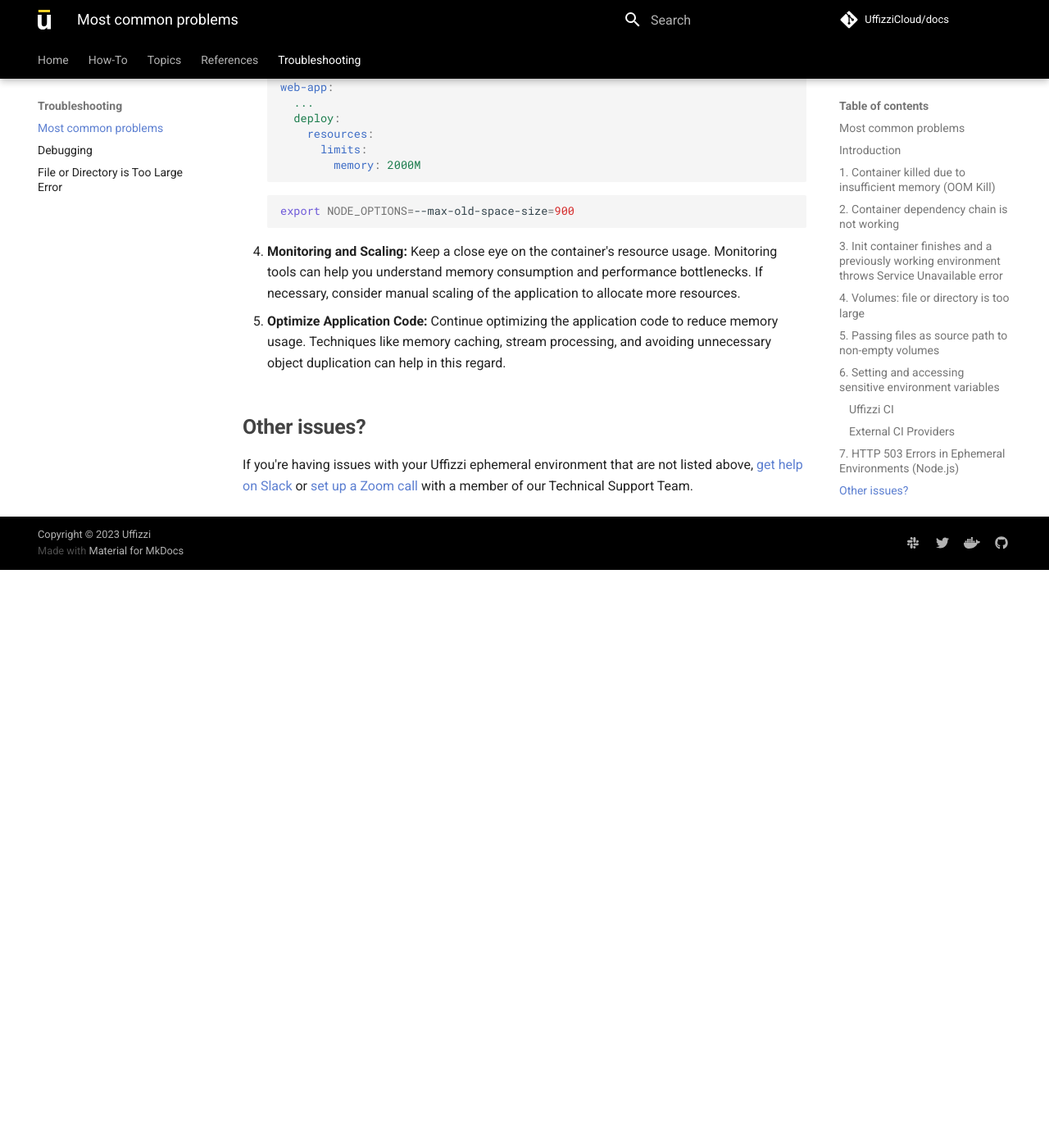
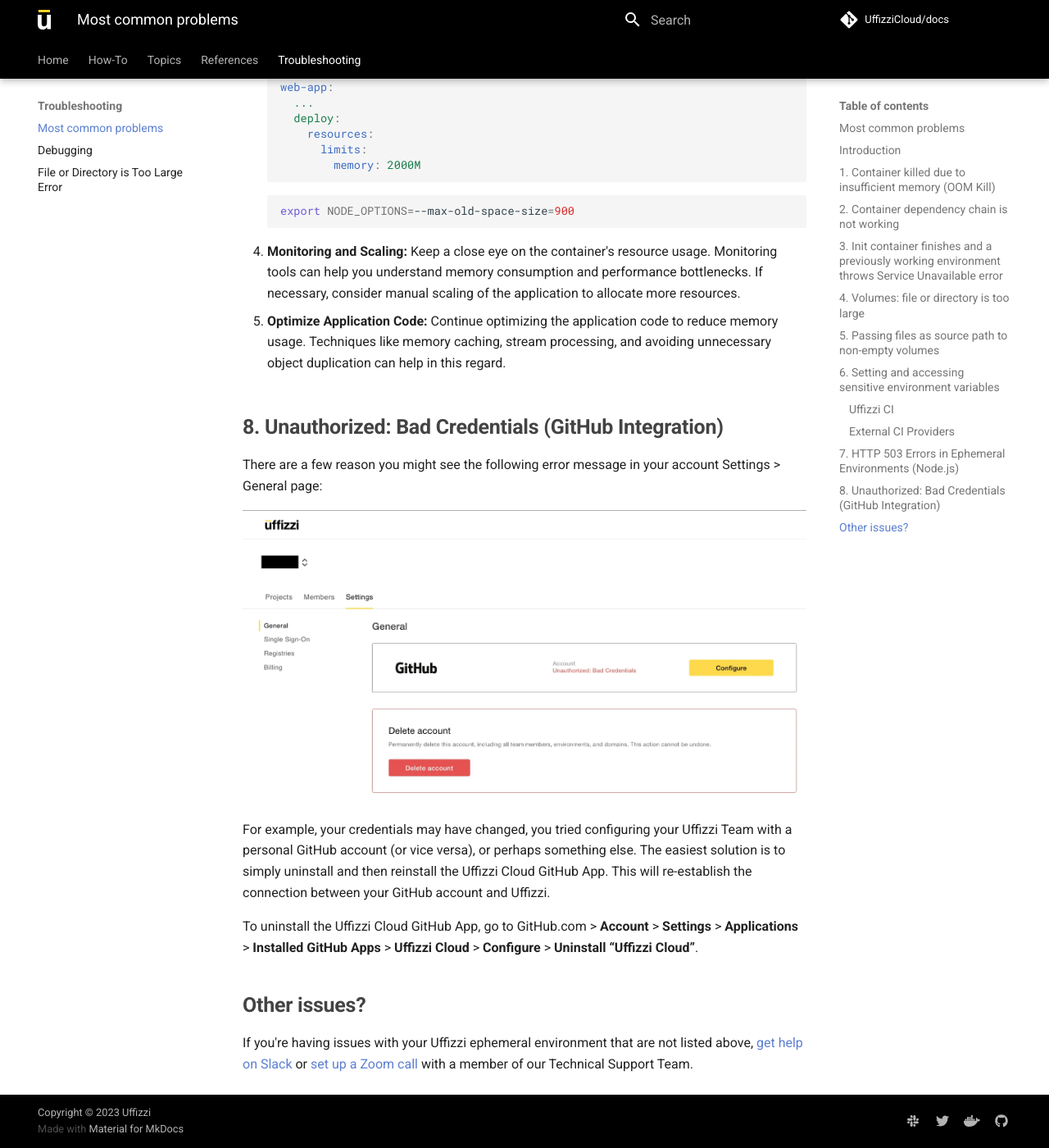
Before and after one commit to UffizziCloud/docs, an MkDocs documentation site: the page built from docs/troubleshooting/most-common-problems.md, in a window 1280 px wide and 1400 px high, scrolled down 6871 px. Shown: the whole window at 82% size. Built offline with MkDocs 1.6.1 and Material for MkDocs 9.7.7, drawn with Linux system fonts in a browser that asks for light colours; comment, search, counter and statistics services are not loaded; before the commit the page ends 7566 px from its top, so only the background shows below that.

Commit message:
added troubleshooting guide for bad credentials error

```diff
--- a/docs/troubleshooting/most-common-problems.md
+++ b/docs/troubleshooting/most-common-problems.md
@@ -250,6 +250,15 @@
 
 5. **Optimize Application Code:** Continue optimizing the application code to reduce memory usage. Techniques like memory caching, stream processing, and avoiding unnecessary object duplication can help in this regard.
 
+## 8. Unauthorized: Bad Credentials (GitHub Integration)
+
+There are a few reason you might see the following error message in your account Settings > General page:
+
+![GitHub Integration Error](../assets/images/bad-credentials.webp)
+
+For example, your credentials may have changed, you tried configuring your Uffizzi Team with a personal GitHub account (or vice versa), or perhaps something else. The easiest solution is to simply uninstall and then reinstall the Uffizzi Cloud GitHub App. This will re-establish the connection between your GitHub account and Uffizzi.
+
+To uninstall the Uffizzi Cloud GitHub App, go to GitHub.com > **Account** > **Settings** > **Applications** > **Installed GitHub Apps** > **Uffizzi Cloud** > **Configure** > **Uninstall “Uffizzi Cloud”**.
 
 ## **Other issues?**
 If you're having issues with your Uffizzi ephemeral environment that are not listed above, [get help on Slack](https://join.slack.com/t/uffizzi/shared_invite/zt-ffr4o3x0-J~0yVT6qgFV~wmGm19Ux9A) or [set up a Zoom call](https://calendly.com/d/yjr-gfc-g5w/uffizzi-support-call) with a member of our Technical Support Team.
```
Also changed, not shown: docs/assets/images/bad-credentials.webp (added).
